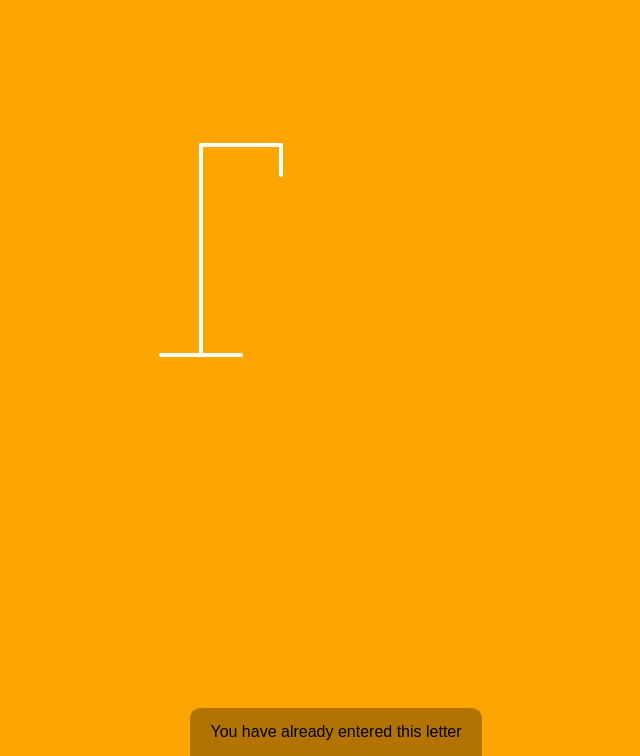
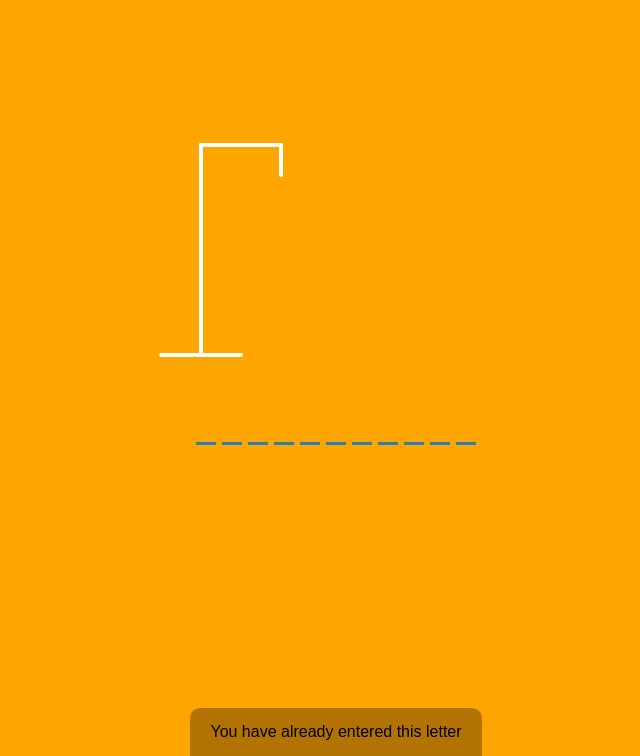
Before and after one commit to Hey-Zeus-byte/Hangman-Game-JV, a website: page dist/index.html in a window 1280 px wide. Shown: the part 94-850 px from the top of the page, without its empty margins (304-944 px from the left). Drawn offline with Linux system fonts and the light colour scheme; files that its build step writes are made by us from their sources.

Commit message:
updated src links

```diff
--- a/dist/index.html
+++ b/dist/index.html
@@ -5,7 +5,7 @@
     <meta http-equiv="X-UA-Compatible" content="IE=edge" />
     <meta name="viewport" content="width=device-width, initial-scale=1.0" />
     <title>Hangman Soccer</title>
-    <link rel="stylesheet" href="./assets/css/style.css" />
+    <link rel="stylesheet" href="../assets/css/style.css" />
   </head>
   <body>
     <h1>Hangman Soccer</h1>
@@ -48,6 +48,6 @@
     <div class="notification-container" id="notification-container">
       <p>You have already entered this letter</p>
     </div>
-    <script src="./assets/javascript/script.js"></script>
+    <script src="../assets/javascript/script.js"></script>
   </body>
 </html>
```
